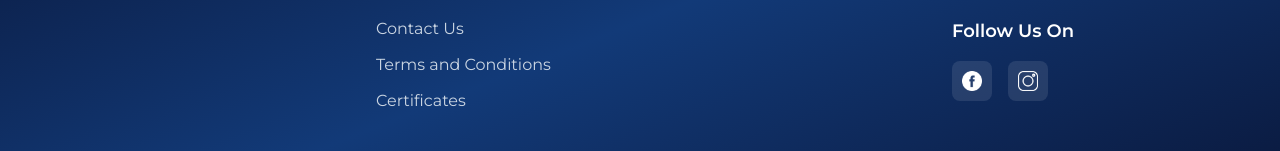
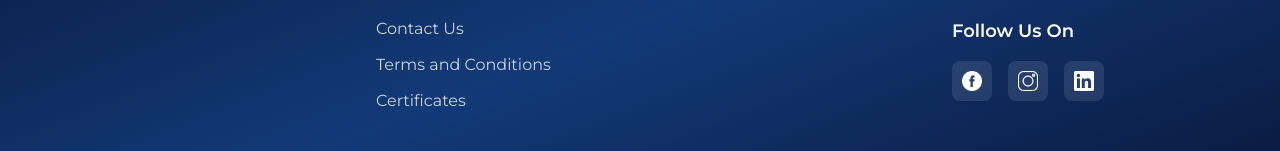
Before and after one commit to rinesaahmedi/primex, a React (Vite) app: page /business in a window 1280 px wide. Shown: the part 1351-1502 px from the top of the page. Built offline with nearby package versions, Linux system fonts and the light colour scheme.

Commit message:
Linkedin

```diff
--- a/src/components/Footer.jsx
+++ b/src/components/Footer.jsx
@@ -5,6 +5,19 @@ import { Link, useLocation, useNavigate } from "react-router-dom";
 import PrimexLogo from "../images/PRIMEX LOGO png.png";
 import FacebookIcon from "../images/facebook.png";
 import InstagramIcon from "../images/instagram.png";
+
+const LinkedInIcon = () => (
+  <svg
+    xmlns="http://www.w3.org/2000/svg"
+    width="20"
+    height="20"
+    viewBox="0 0 24 24"
+    fill="currentColor"
+    className="text-white"
+  >
+    <path d="M20.451 20.451h-3.554v-5.569c0-1.328-.027-3.037-1.852-3.037-1.853 0-2.136 1.448-2.136 2.941v5.665H9.354V9h3.414v1.561h.049c.476-.9 1.637-1.85 3.368-1.85 3.6 0 4.267 2.37 4.267 5.456v6.284zM5.337 7.433a2.062 2.062 0 1 1 0-4.125 2.062 2.062 0 0 1 0 4.125zM7.114 20.451H3.559V9h3.555v11.451zM22.225 0H1.771C.792 0 0 .771 0 1.723v20.554C0 23.229.792 24 1.771 24h20.451C23.2 24 24 23.229 24 22.277V1.723C24 .771 23.2 0 22.225 0z" />
+  </svg>
+);
 
 const Footer = () => {
   const { t } = useTranslation();
@@ -199,6 +212,14 @@ const Footer = () => {
                 >
                   <img src={InstagramIcon} alt="Instagram" className="w-5 h-5 brightness-0 invert" />
                 </a>
+                <a
+                  href="https://www.linkedin.com/company/primexeu/"
+                  target="_blank"
+                  rel="noopener noreferrer"
+                  className="w-10 h-10 rounded-lg bg-white/10 hover:bg-[#2378FF] flex items-center justify-center transition-all"
+                >
+                  <LinkedInIcon />
+                </a>
               </div>
             </div>
           </div>
```
